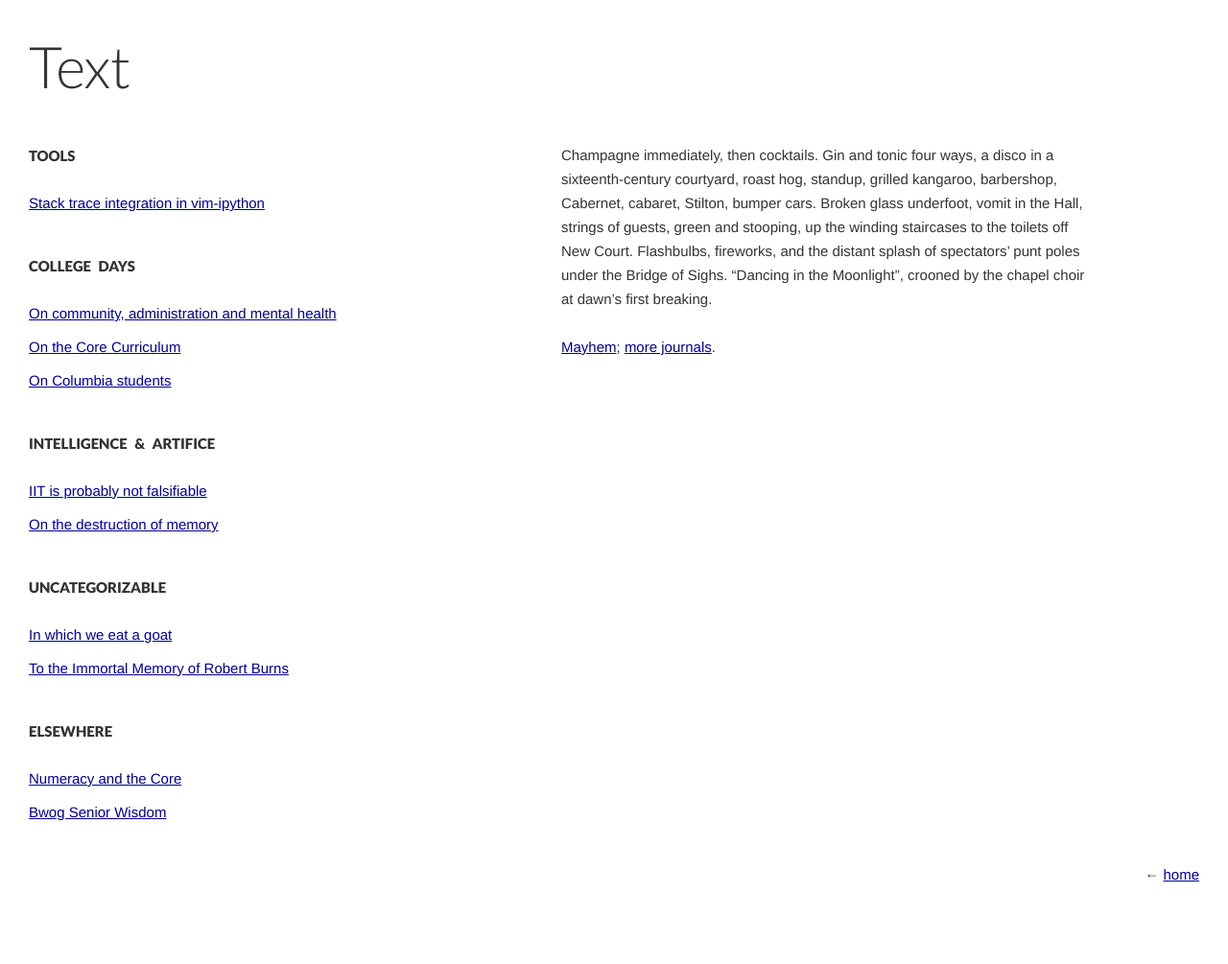
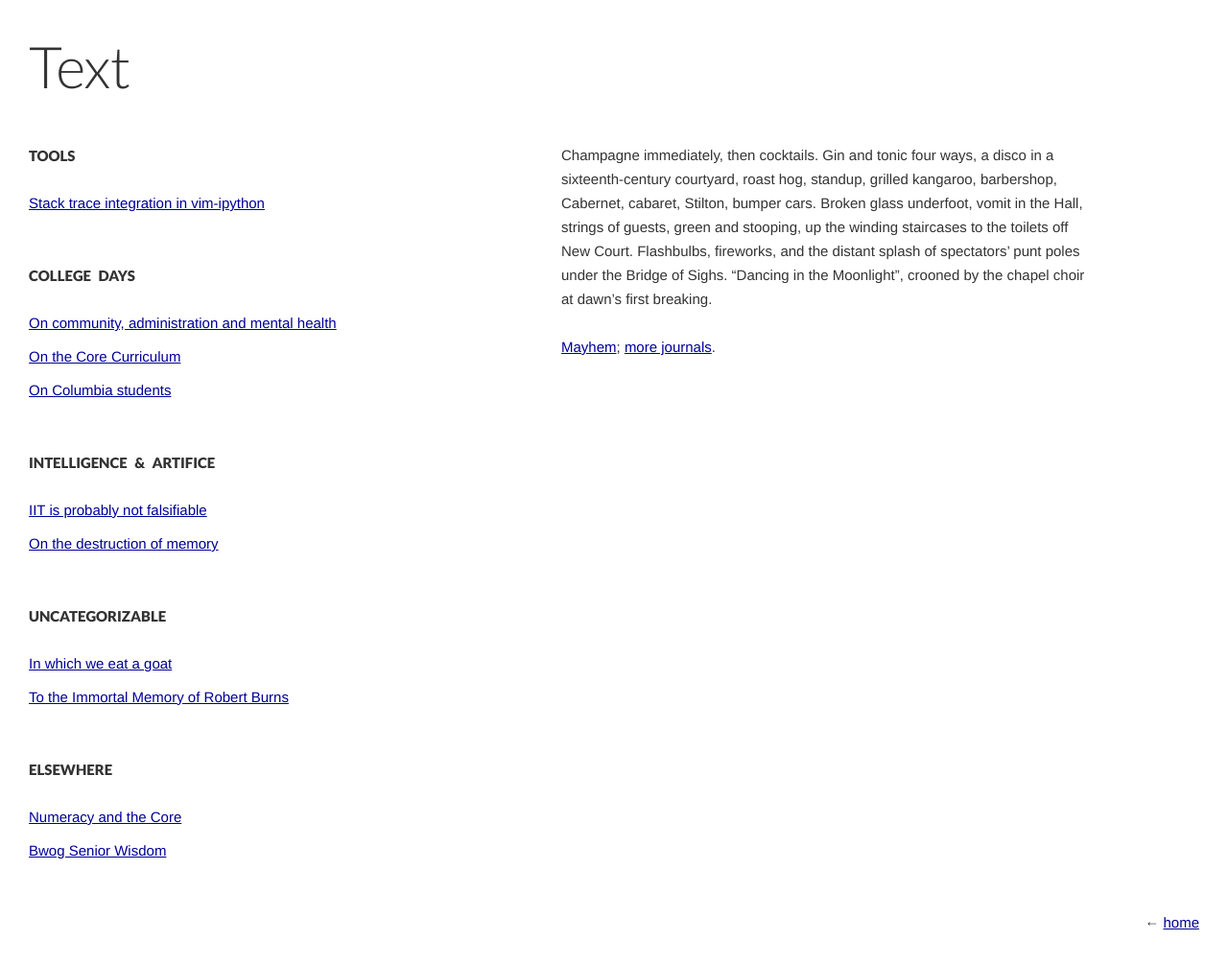
Before and after one commit to jacobandreas/writing, a Jekyll site: the page built from index.html, in a window 1280 px wide. Shown: the whole page at 96% size. Built offline with Jekyll 4.4.1, drawn with Linux system fonts in a browser that asks for light colours; nearby versions of some CDN libraries; before the commit the page ends 955 px from its top, so only the background shows below that.

Commit message:
margin-bottom tweaks

```diff
--- a/css/style.css
+++ b/css/style.css
@@ -28,7 +28,7 @@ body.fluid {
 }
 
 section {
-  margin-bottom: 2.667em;
+  margin-bottom: 3.333em;
 }
 
 body.fluid section {
```
